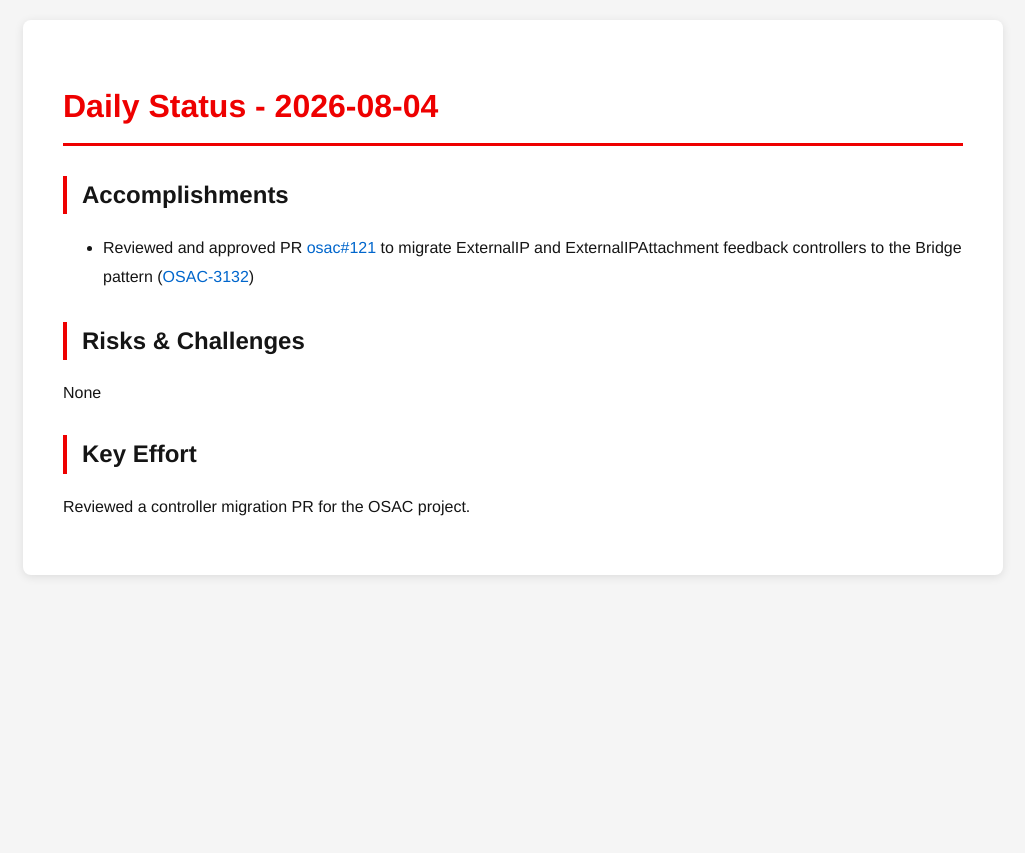
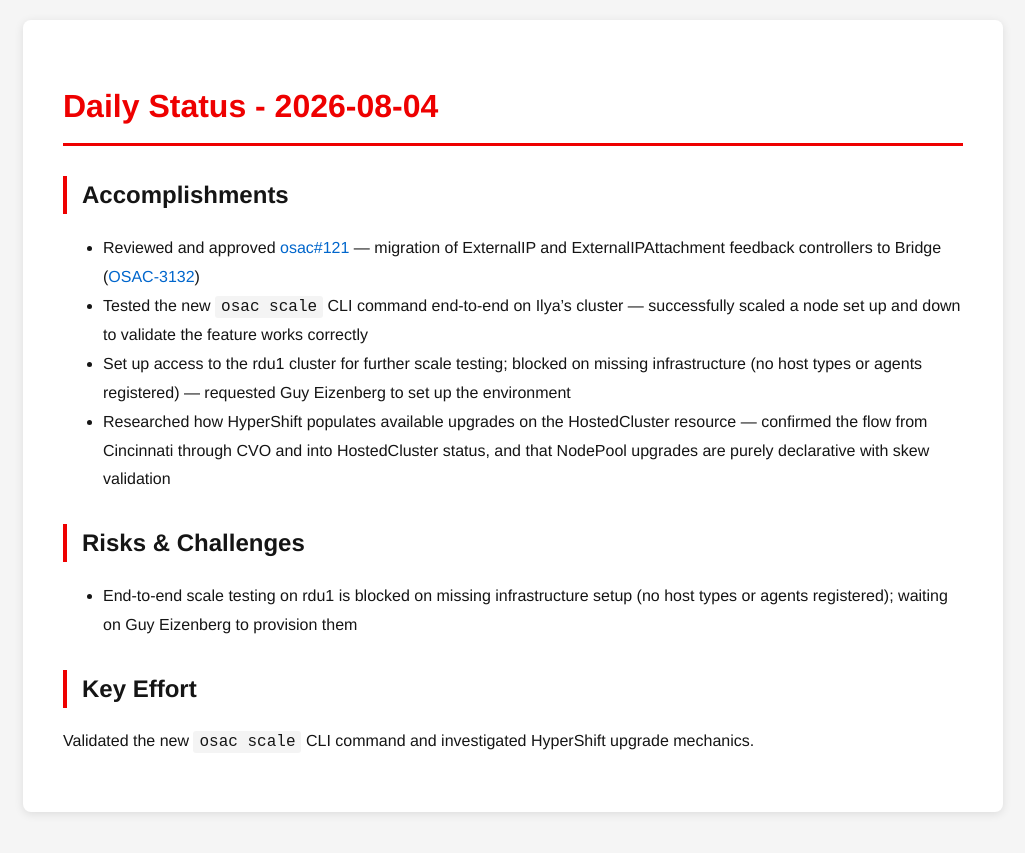
Before and after one commit to tzvatot/daily-status, a Jekyll site: the page built from 2026-08-04.md, in a window 1280 px wide. Shown: the top 853 px of the page, without its empty margins (127-1152 px from the left). Built offline with Jekyll 4.4.1, drawn with Linux system fonts in a browser that asks for light colours.

Commit message:
Daily status update - 2026-08-04

```diff
--- a/2026-08-04.md
+++ b/2026-08-04.md
@@ -7,10 +7,13 @@
 # Daily Status - 2026-08-04
 
 ## Accomplishments
-- Reviewed and approved PR [osac#121](https://github.com/osac-project/osac/pull/121) to migrate ExternalIP and ExternalIPAttachment feedback controllers to the Bridge pattern ([OSAC-3132](https://redhat.atlassian.net/browse/OSAC-3132))
+- Reviewed and approved [osac#121](https://github.com/osac-project/osac/pull/121) — migration of ExternalIP and ExternalIPAttachment feedback controllers to Bridge ([OSAC-3132](https://redhat.atlassian.net/browse/OSAC-3132))
+- Tested the new `osac scale` CLI command end-to-end on Ilya's cluster — successfully scaled a node set up and down to validate the feature works correctly
+- Set up access to the rdu1 cluster for further scale testing; blocked on missing infrastructure (no host types or agents registered) — requested Guy Eizenberg to set up the environment
+- Researched how HyperShift populates available upgrades on the HostedCluster resource — confirmed the flow from Cincinnati through CVO and into HostedCluster status, and that NodePool upgrades are purely declarative with skew validation
 
 ## Risks & Challenges
-None
+- End-to-end scale testing on rdu1 is blocked on missing infrastructure setup (no host types or agents registered); waiting on Guy Eizenberg to provision them
 
 ## Key Effort
-Reviewed a controller migration PR for the OSAC project.
+Validated the new `osac scale` CLI command and investigated HyperShift upgrade mechanics.
```
